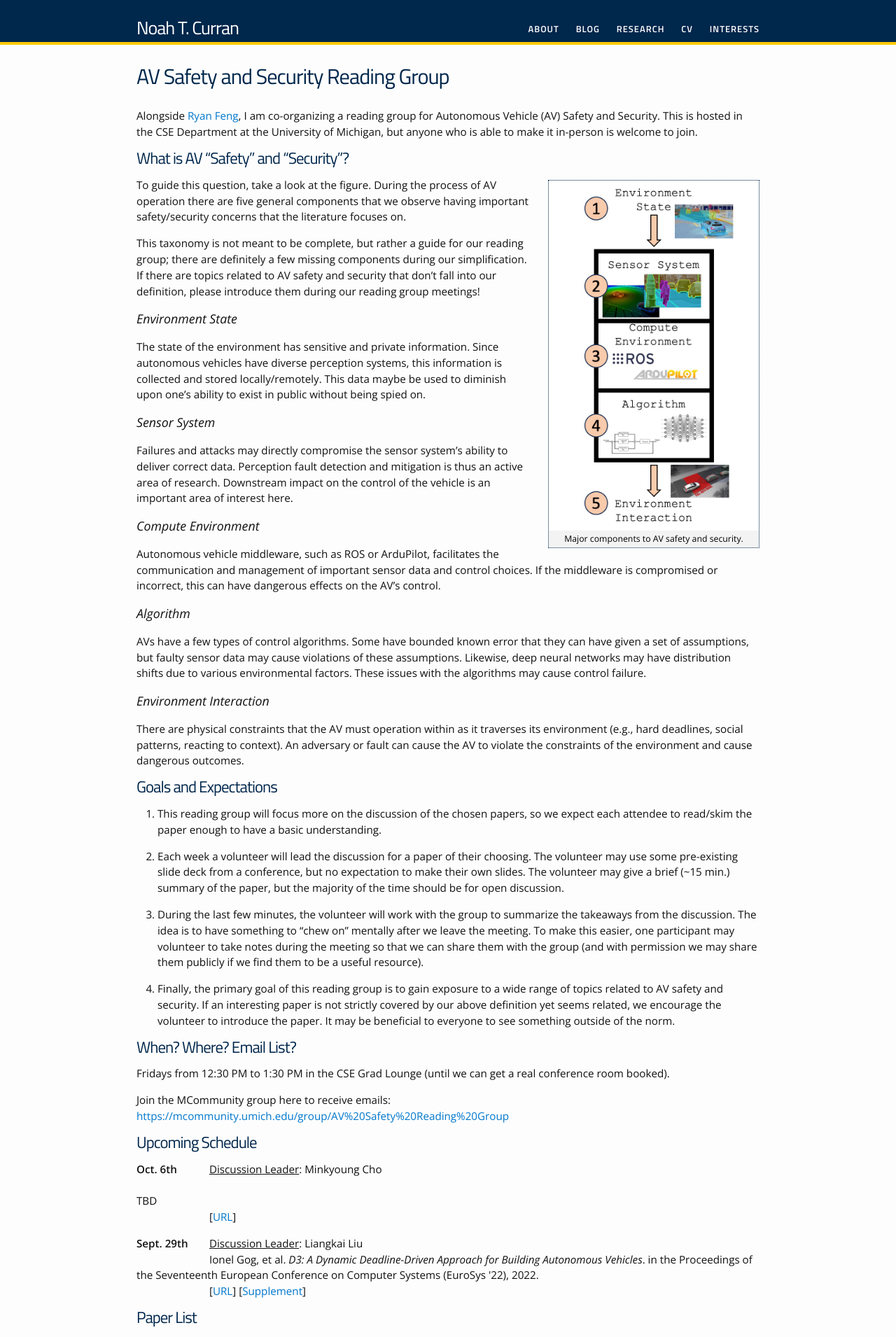
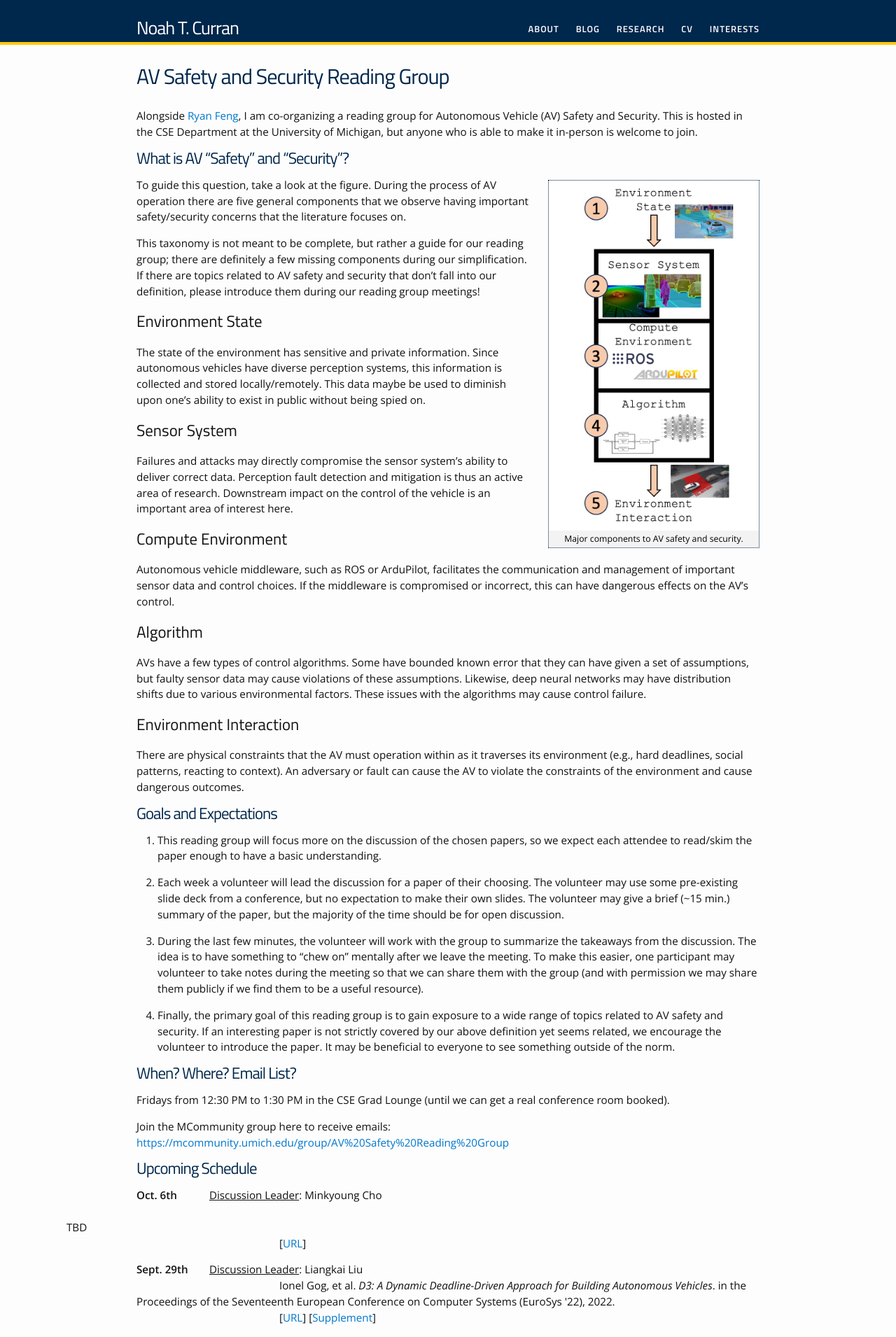
Before and after one commit to noah-curran/noah-curran.github.io, a Jekyll site: the page built from av-safe-sec.md, in a window 1280 px wide. Shown: the top 1910 px of the page at 70% size. Built offline with Jekyll 4.4.1, drawn with Linux system fonts in a browser that asks for light colours.

Commit message:
fix paper tabbing

```diff
--- a/_includes/readinggroupevent.html
+++ b/_includes/readinggroupevent.html
@@ -9,18 +9,22 @@
 
     <div>
         <span class="readingspacing"></span>
+        <span class="readingpaperspacing">
             {% if include.title != "TBD" %}
                 {{include.authors}}. <i>{{include.title}}</i>. {{include.pubvenue}}, {{include.year}}.
             {% else %}
                 <div>{{include.title}}</div>
             {% endif %}
+        </span>
     </div>
 
     <div>
         <span class="readingspacing"></span>
+        <span class="readingpaperspacing">
             [<a href="{{include.url}}">URL</a>]
             {% if include.supp != null %}
             [<a href="{{include.supp}}">Supplement</a>]
             {% endif %}
+        </span>
     </div>
 </p>
--- a/_includes/readinggrouppaper.html
+++ b/_includes/readinggrouppaper.html
@@ -4,7 +4,6 @@
     </div>
 
     <div>
-        <span class="readingspacing"></span>
         [<a href="{{include.url}}">URL</a>]
         {% if include.supp != null %}
         [<a href="{{include.supp}}">Supplement</a>]
--- a/_sass/_readinggroup.scss
+++ b/_sass/_readinggroup.scss
@@ -1 +1,2 @@
 .readingspacing { display: inline-block; width: 100px; }
+.readingpaperspacing { padding-left: 100px; text-indent:-100px; }
--- a/av-safe-sec.md
+++ b/av-safe-sec.md
@@ -14,23 +14,23 @@
 
 This taxonomy is not meant to be complete, but rather a guide for our reading group; there are definitely a few missing components during our simplification. If there are topics related to AV safety and security that don't fall into our definition, please introduce them during our reading group meetings!
 
-### Environment State
+## Environment State
 
 The state of the environment has sensitive and private information. Since autonomous vehicles have diverse perception systems, this information is collected and stored locally/remotely. This data maybe be used to diminish upon one's ability to exist in public without being spied on.
 
-### Sensor System
+## Sensor System
 
 Failures and attacks may directly compromise the sensor system's ability to deliver correct data. Perception fault detection and mitigation is thus an active area of research. Downstream impact on the control of the vehicle is an important area of interest here.
 
-### Compute Environment
+## Compute Environment
 
 Autonomous vehicle middleware, such as ROS or ArduPilot, facilitates the communication and management of important sensor data and control choices. If the middleware is compromised or incorrect, this can have dangerous effects on the AV's control.
 
-### Algorithm
+## Algorithm
 
 AVs have a few types of control algorithms. Some have bounded known error that they can have given a set of assumptions, but faulty sensor data may cause violations of these assumptions. Likewise, deep neural networks may have distribution shifts due to various environmental factors. These issues with the algorithms may cause control failure.
 
-### Environment Interaction
+## Environment Interaction
 
 There are physical constraints that the AV must operation within as it traverses its environment (e.g., hard deadlines, social patterns, reacting to context). An adversary or fault can cause the AV to violate the constraints of the environment and cause dangerous outcomes.
 
```
Lines whose indentation alone changed are shown as unchanged.
